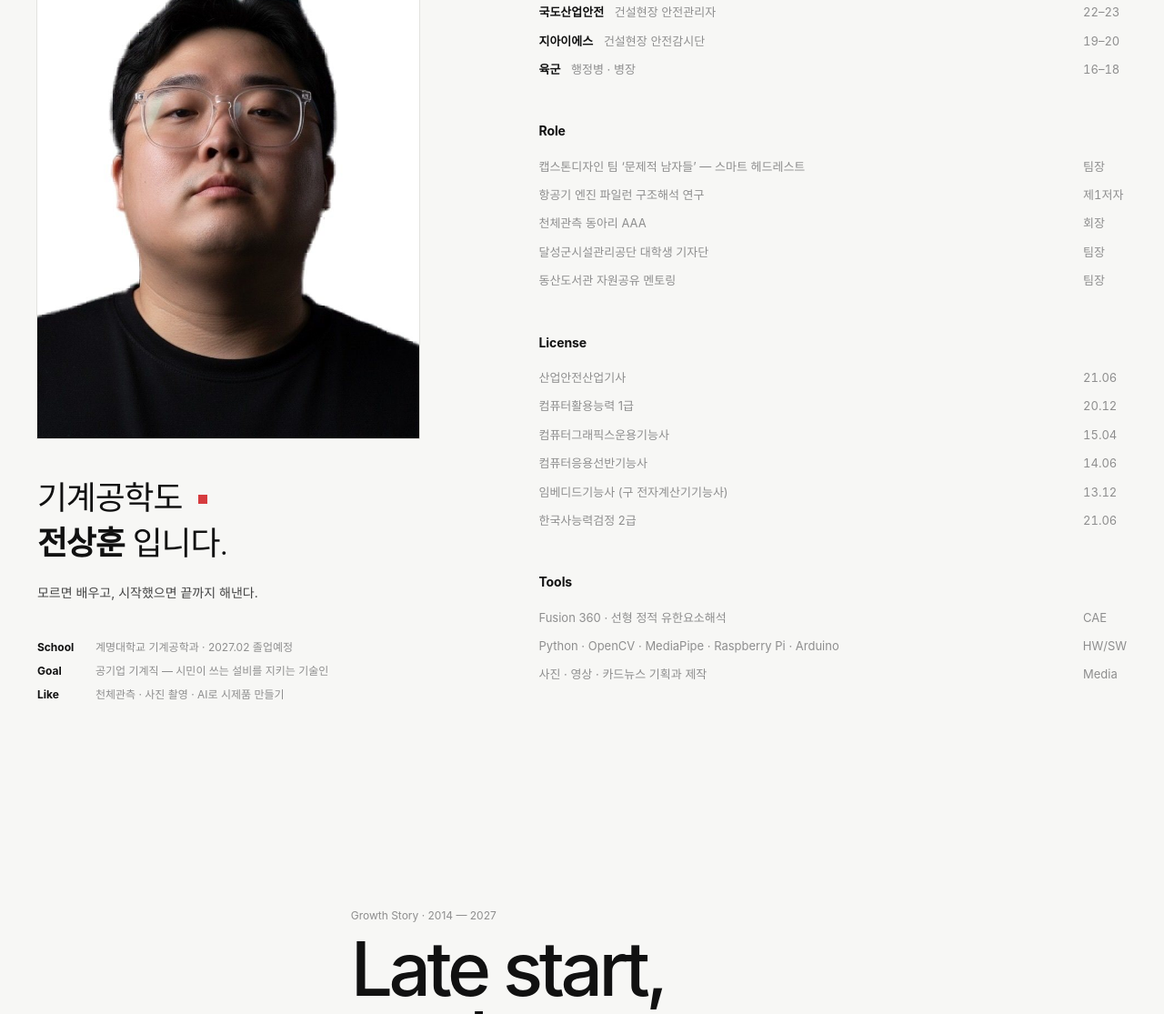
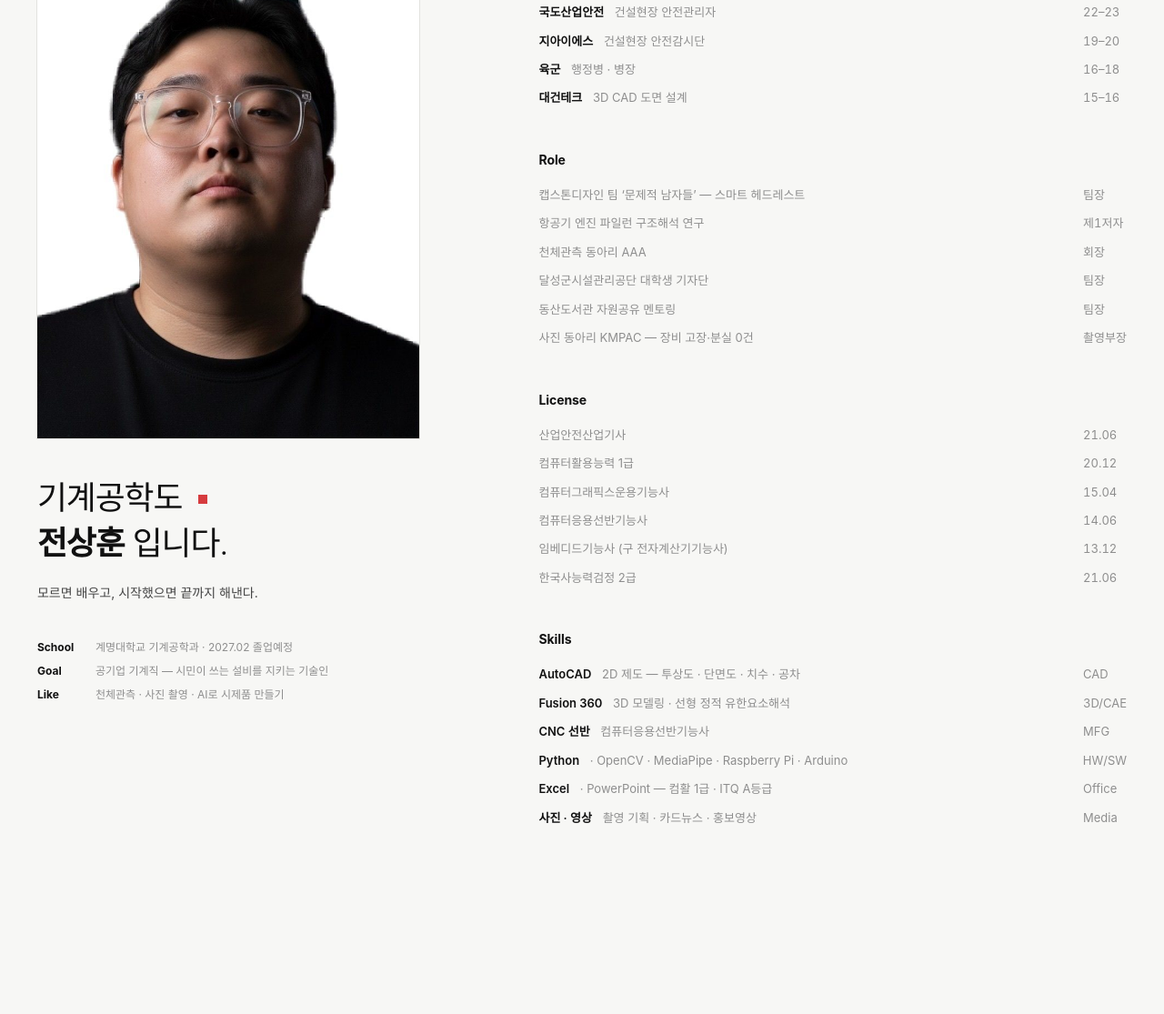
Before and after one commit to jeonsan-9/jeonsan-9.github.io, a plain HTML site: page index.html in a window 1280 px wide. Shown: the part 983-2098 px from the top of the page at 91% size. Drawn offline with Linux system fonts and the light colour scheme; a web font is replaced by a local one.

Commit message:
Add Skills (AutoCAD, Fusion 360, CNC, Office) and KMPAC role
Co-Authored-By: Claude Opus 5.5 <noreply@anthropic.com>
Claude-Session: https://claude.ai/code/session_01SLcucw3EJpVcAv2XBcjYxg

```diff
--- a/index.html
+++ b/index.html
@@ -11,7 +11,7 @@
 <meta name="theme-color" content="#F7F7F5">
 <link rel="icon" href="assets/img/favicon.svg" type="image/svg+xml">
 <link rel="stylesheet" href="https://cdn.jsdelivr.net/gh/orioncactus/pretendard@v1.3.9/dist/web/variable/pretendardvariable-dynamic-subset.min.css">
-<link rel="stylesheet" href="assets/css/style.css?v=20261118c">
+<link rel="stylesheet" href="assets/css/style.css?v=20261118d">
 <script>document.documentElement.classList.add("js")</script>
 </head>
 <body>
@@ -59,6 +59,7 @@
         <li><span><b>국도산업안전</b> 건설현장 안전관리자</span><time>22–23</time></li>
         <li><span><b>지아이에스</b> 건설현장 안전감시단</span><time>19–20</time></li>
         <li><span><b>육군</b> 행정병 · 병장</span><time>16–18</time></li>
+        <li><span><b>대건테크</b> 3D CAD 도면 설계</span><time>15–16</time></li>
       </ul>
     </div>
     <div class="list reveal">
@@ -69,6 +70,7 @@
         <li><span>천체관측 동아리 AAA</span><time>회장</time></li>
         <li><span>달성군시설관리공단 대학생 기자단</span><time>팀장</time></li>
         <li><span>동산도서관 자원공유 멘토링</span><time>팀장</time></li>
+        <li><span>사진 동아리 KMPAC — 장비 고장·분실 0건</span><time>촬영부장</time></li>
       </ul>
     </div>
     <div class="list reveal">
@@ -83,11 +85,14 @@
       </ul>
     </div>
     <div class="list reveal">
-      <h2>Tools</h2>
+      <h2>Skills</h2>
       <ul>
-        <li><span>Fusion 360 · 선형 정적 유한요소해석</span><time>CAE</time></li>
-        <li><span>Python · OpenCV · MediaPipe · Raspberry Pi · Arduino</span><time>HW/SW</time></li>
-        <li><span>사진 · 영상 · 카드뉴스 기획과 제작</span><time>Media</time></li>
+        <li><span><b>AutoCAD</b> 2D 제도 — 투상도 · 단면도 · 치수 · 공차</span><time>CAD</time></li>
+        <li><span><b>Fusion 360</b> 3D 모델링 · 선형 정적 유한요소해석</span><time>3D/CAE</time></li>
+        <li><span><b>CNC 선반</b> 컴퓨터응용선반기능사</span><time>MFG</time></li>
+        <li><span><b>Python</b> · OpenCV · MediaPipe · Raspberry Pi · Arduino</span><time>HW/SW</time></li>
+        <li><span><b>Excel</b> · PowerPoint — 컴활 1급 · ITQ A등급</span><time>Office</time></li>
+        <li><span><b>사진 · 영상</b> 촬영 기획 · 카드뉴스 · 홍보영상</span><time>Media</time></li>
       </ul>
     </div>
   </div>
@@ -427,6 +432,6 @@
 </section>
 
 </main>
-<script src="assets/js/main.js?v=20261118c" defer></script>
+<script src="assets/js/main.js?v=20261118d" defer></script>
 </body>
 </html>
```
